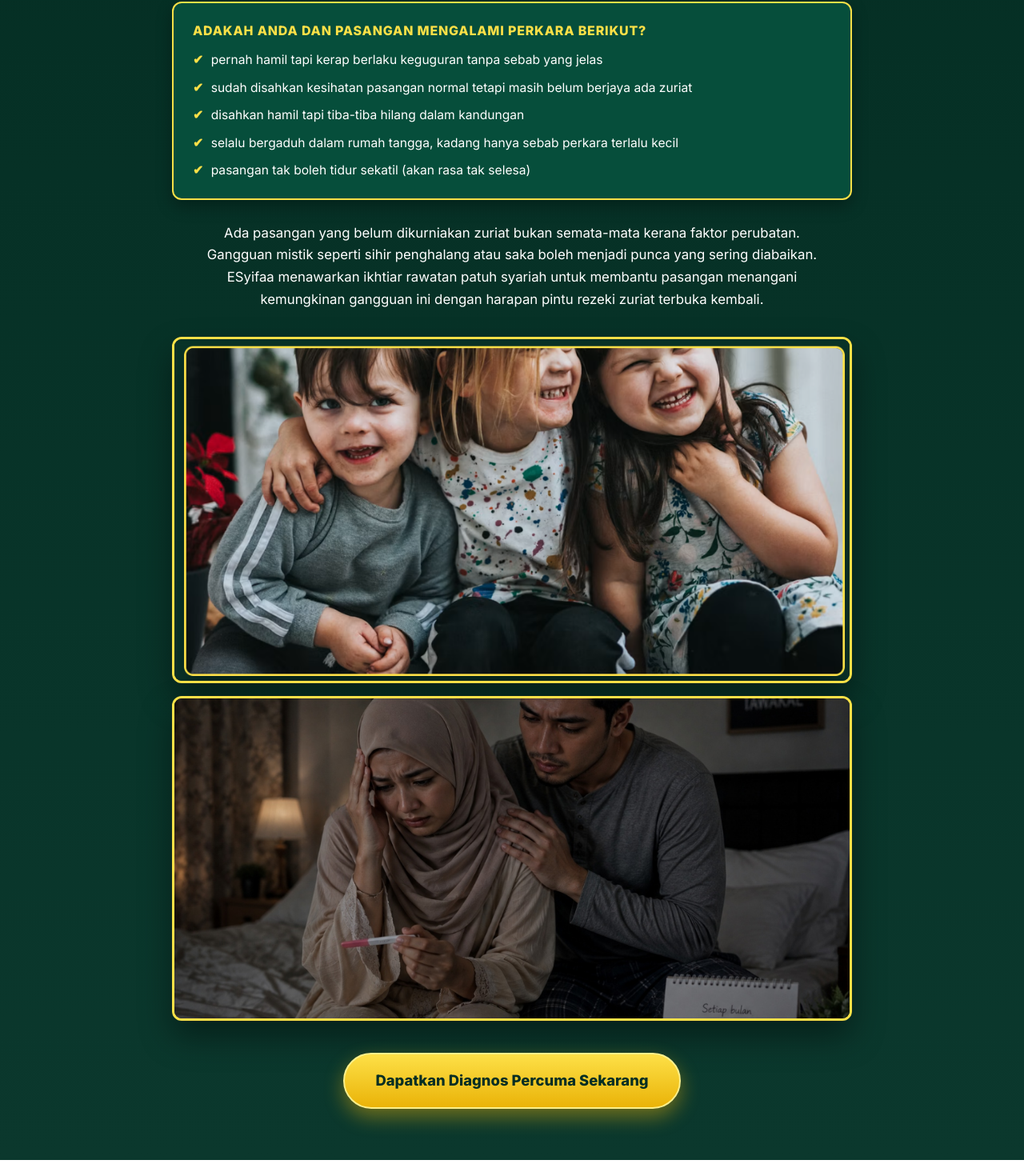
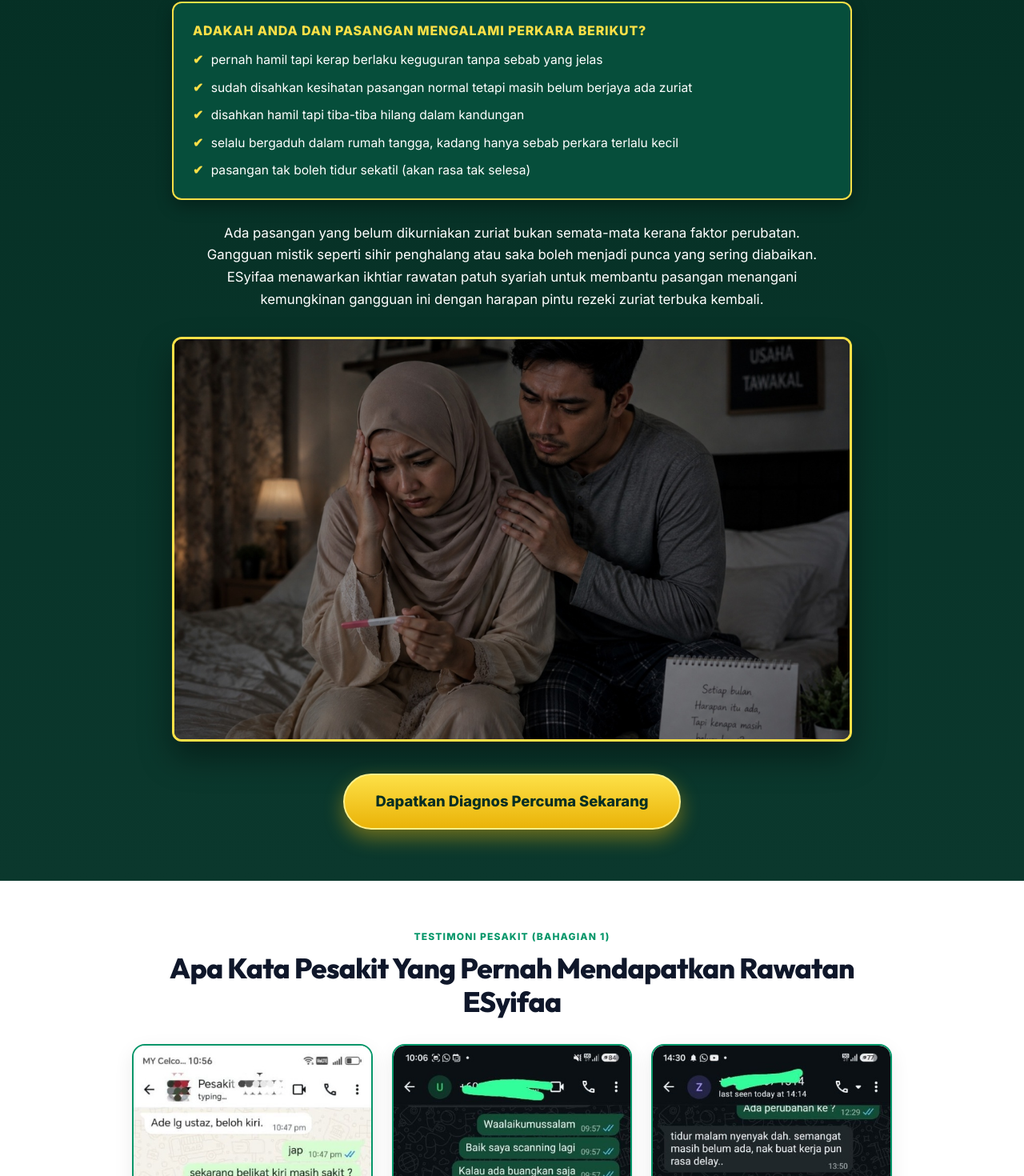
Before and after one commit to molekventure313/aura-assyifa, a Next.js app: page /belum-zuriat in a window 1280 px wide. Shown: the part 307-1777 px from the top of the page at 80% size. Built offline with nearby package versions, Linux system fonts and the light colour scheme.

Commit message:
update: ganti gambar hero salespage /belum-zuriat dengan imej baharu

```diff
--- a/src/components/salespage/variants/belum-zuriat/HeroSection.js
+++ b/src/components/salespage/variants/belum-zuriat/HeroSection.js
@@ -97,21 +97,12 @@ export default function HeroSection() {
         </p>
 
         {/* Hero Image Showcase */}
-        <div style={{ marginBottom: '2.5rem', display: 'flex', flexDirection: 'column', gap: '1rem' }}>
-          <div style={{ borderRadius: '12px', overflow: 'hidden', border: '3px solid #FDE047', boxShadow: '0 20px 40px rgba(0,0,0,0.4)' }}>
-            <img
-              src="/images/belum-zuriat/belum_zuriat_hero.png"
-              alt="Pasangan sedih belum dikurniakan zuriat"
-              style={{ width: '100%', height: 'auto', display: 'block', maxHeight: '500px', objectFit: 'cover' }}
-            />
-          </div>
-          <div style={{ borderRadius: '12px', overflow: 'hidden', border: '3px solid #FDE047', boxShadow: '0 20px 40px rgba(0,0,0,0.4)' }}>
-            <img
-              src="/images/belum-zuriat/belum_zuriat_kanak.jpg"
-              alt="Anak-anak yang ceria sebagai impian pasangan"
-              style={{ width: '100%', height: 'auto', display: 'block', maxHeight: '400px', objectFit: 'cover' }}
-            />
-          </div>
+        <div style={{ marginBottom: '2.5rem', borderRadius: '12px', overflow: 'hidden', border: '3px solid #FDE047', boxShadow: '0 20px 40px rgba(0,0,0,0.4)' }}>
+          <img
+            src="/images/belum-zuriat/belum_zuriat_hero.jpg"
+            alt="Gambar Hero ESyifaa Ikhtiar Rawatan Belum Zuriat"
+            style={{ width: '100%', height: 'auto', display: 'block', maxHeight: '500px', objectFit: 'cover' }}
+          />
         </div>
 
 
```
Also changed, not shown: public/images/belum-zuriat/belum_zuriat_hero.jpg (added).
